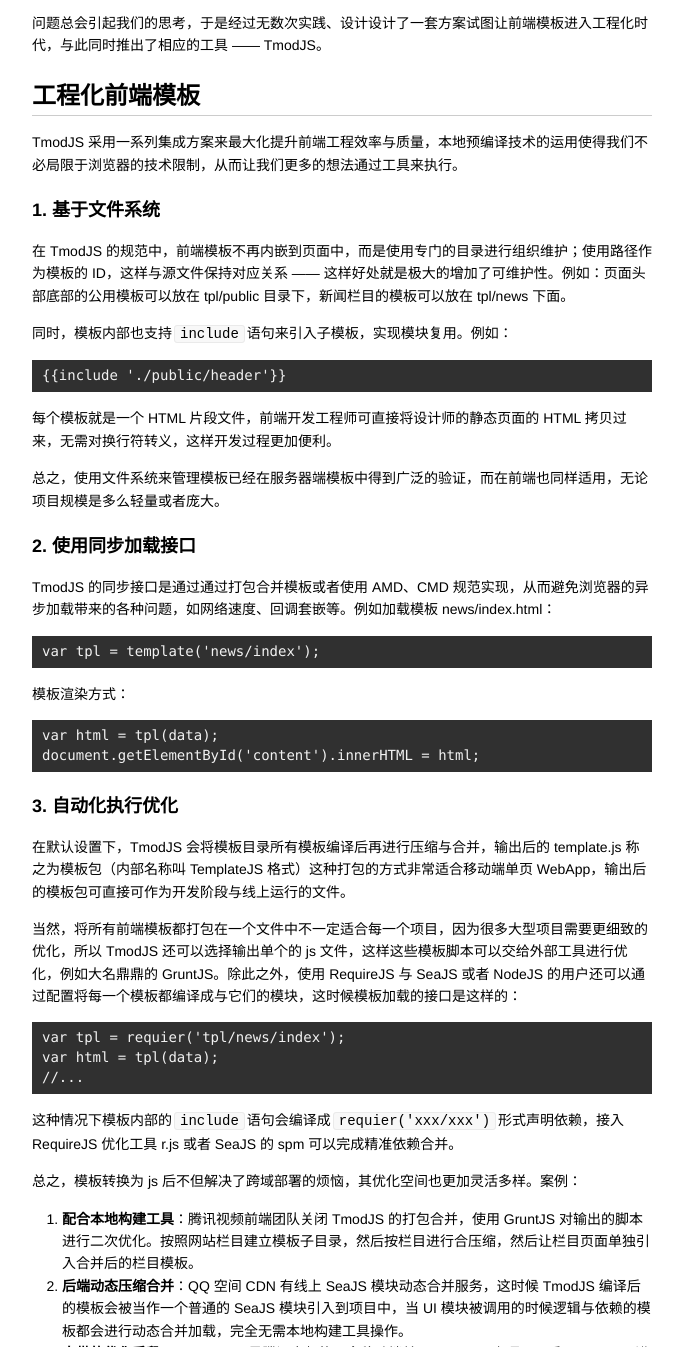
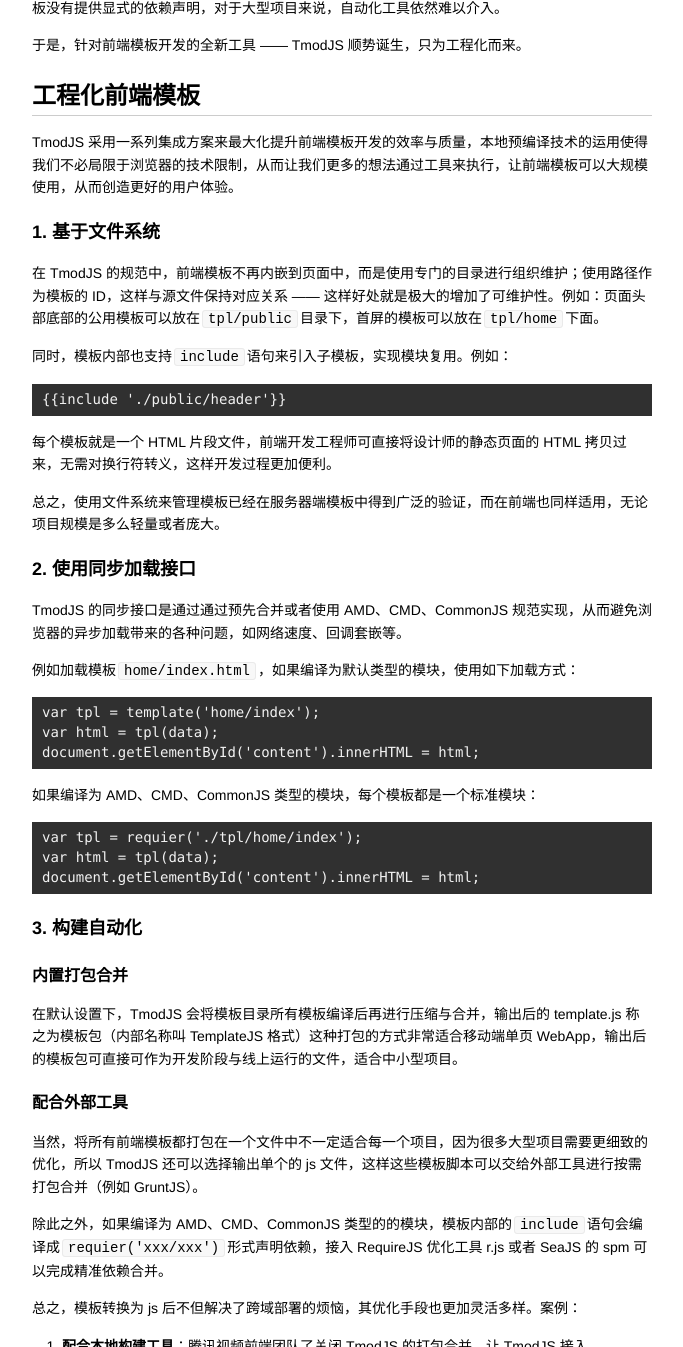
Before and after one commit to aui/tmodjs, a plain HTML site: page index.html in a window 1280 px wide. Shown: the part 2933-4280 px from the top of the page, without its empty margins (298-981 px from the left). Drawn offline with Linux system fonts and the light colour scheme.

Commit message:
Update index.html

```diff
--- a/index.html
+++ b/index.html
@@ -295,7 +295,7 @@
 
 <h4>1. Ajax 拉取方案</h4>
 
-<p>通过 Ajax 加载远程模板，然后再使用模板引擎解析。这种方式的弊端相当明显：</p>
+<p>通过 Ajax 加载远程模板，然后再使用模板引擎解析。这种方式的好处就是模板可以按文件存放，书写起来也是十分便利，但弊端相当明显：</p>
 
 <ol>
 <li>无法跨域部署。这是由浏览器同源策略限制的，导致模板无法部署到 CDN 网络。</li>
@@ -361,12 +361,12 @@
 
 <p>在实践中我们发现：方便优化的模式不利于开发；利于开发的模式不利于优化。</p>
 
-<p>为了解决上述问题，业界先后出现了一些工具，如 handlebars.js 与 Hogan.js（来自 Twitter） 采用了预编译技术来完成模板到 js 的转换，以 handlebars.js 使用为例，先使用 NodeJS 安装它：</p>
+<p>业界后来出现了一些工具试图解决上述问题，如 Handlebars.js 与 Hogan.js（来自 Twitter） 采用了预编译技术来完成模板到 js 的转换，以 Handlebars.js 使用为例，先使用 NodeJS 安装它：</p>
 
 <pre><code>$ npm install -g handlebars
 </code></pre>
 
-<p>然后提取模板内容（<code>script</code> 标签之间）并保存到一个文件中。在这里我们把它保存为 <code>user.tmpl</code>。运行 <code>handlebars</code> 命令预编译这个模板文件。</p>
+<p>然后提取模板内容（<code>script</code>标签之间）并保存到一个文件中。在这里我们把它保存为 <code>user.tmpl</code>。运行 <code>handlebars</code> 命令预编译这个模板文件。</p>
 
 <pre><code>$ handlebars user.tmpl -f user.tmpl.js
 </code></pre>
@@ -384,15 +384,15 @@
 
 <p>预编译工具在一定程度上解决了我们的问题，但由于操作实在是太繁琐，因此它们也并没有流行起来。前端模板因为大量的局部模板存在，相对于后端模板的一个显著特征是碎片化程度高，例如一个 web app 单页应用，几百条前端模板是常有的事儿，开发阶段我们会不断的添加、修改模板，如果每次都需要重新编译这简直会令人抓狂，与此同时大量零散的模板脚本也会引发新的问题，编译后的模板没有提供显式的依赖声明，对于大型项目来说，自动化工具依然难以介入。</p>
 
-<p>问题总会引起我们的思考，于是经过无数次实践、设计设计了一套方案试图让前端模板进入工程化时代，与此同时推出了相应的工具 —— TmodJS。</p>
+<p>于是，针对前端模板开发的全新工具 —— TmodJS 顺势诞生，只为工程化而来。</p>
 
 <h2>工程化前端模板</h2>
 
-<p>TmodJS 采用一系列集成方案来最大化提升前端工程效率与质量，本地预编译技术的运用使得我们不必局限于浏览器的技术限制，从而让我们更多的想法通过工具来执行。</p>
+<p>TmodJS 采用一系列集成方案来最大化提升前端模板开发的效率与质量，本地预编译技术的运用使得我们不必局限于浏览器的技术限制，从而让我们更多的想法通过工具来执行，让前端模板可以大规模使用，从而创造更好的用户体验。</p>
 
 <h3>1. 基于文件系统</h3>
 
-<p>在 TmodJS 的规范中，前端模板不再内嵌到页面中，而是使用专门的目录进行组织维护；使用路径作为模板的 ID，这样与源文件保持对应关系 —— 这样好处就是极大的增加了可维护性。例如：页面头部底部的公用模板可以放在 tpl/public 目录下，新闻栏目的模板可以放在 tpl/news 下面。</p>
+<p>在 TmodJS 的规范中，前端模板不再内嵌到页面中，而是使用专门的目录进行组织维护；使用路径作为模板的 ID，这样与源文件保持对应关系 —— 这样好处就是极大的增加了可维护性。例如：页面头部底部的公用模板可以放在<code>tpl/public</code>目录下，首屏的模板可以放在<code>tpl/home</code>下面。</p>
 
 <p>同时，模板内部也支持<code>include</code>语句来引入子模板，实现模块复用。例如：</p>
 
@@ -405,34 +405,38 @@
 
 <h3>2. 使用同步加载接口</h3>
 
-<p>TmodJS 的同步接口是通过通过打包合并模板或者使用 AMD、CMD 规范实现，从而避免浏览器的异步加载带来的各种问题，如网络速度、回调套嵌等。例如加载模板 news/index.html：</p>
+<p>TmodJS 的同步接口是通过通过预先合并或者使用 AMD、CMD、CommonJS 规范实现，从而避免浏览器的异步加载带来的各种问题，如网络速度、回调套嵌等。</p>
 
-<pre><code>var tpl = template('news/index');
-</code></pre>
+<p>例如加载模板<code>home/index.html</code>，如果编译为默认类型的模块，使用如下加载方式：</p>
 
-<p>模板渲染方式：</p>
-
-<pre><code>var html = tpl(data);
+<pre><code>var tpl = template('home/index');
+var html = tpl(data);
 document.getElementById('content').innerHTML = html;
 </code></pre>
 
-<h3>3.  自动化执行优化</h3>
+<p>如果编译为 AMD、CMD、CommonJS 类型的模块，每个模板都是一个标准模块：</p>
 
-<p>在默认设置下，TmodJS 会将模板目录所有模板编译后再进行压缩与合并，输出后的 template.js 称之为模板包（内部名称叫 TemplateJS 格式）这种打包的方式非常适合移动端单页 WebApp，输出后的模板包可直接可作为开发阶段与线上运行的文件。</p>
-
-<p>当然，将所有前端模板都打包在一个文件中不一定适合每一个项目，因为很多大型项目需要更细致的优化，所以 TmodJS 还可以选择输出单个的 js 文件，这样这些模板脚本可以交给外部工具进行优化，例如大名鼎鼎的 GruntJS。除此之外，使用 RequireJS 与 SeaJS 或者 NodeJS 的用户还可以通过配置将每一个模板都编译成与它们的模块，这时候模板加载的接口是这样的：</p>
-
-<pre><code>var tpl = requier('tpl/news/index');
+<pre><code>var tpl = requier('./tpl/home/index');
 var html = tpl(data);
-//...
+document.getElementById('content').innerHTML = html;
 </code></pre>
 
-<p>这种情况下模板内部的<code>include</code>语句会编译成<code>requier('xxx/xxx')</code>形式声明依赖，接入 RequireJS 优化工具 r.js 或者 SeaJS 的 spm 可以完成精准依赖合并。</p>
+<h3>3.  构建自动化</h3>
 
-<p>总之，模板转换为 js 后不但解决了跨域部署的烦恼，其优化空间也更加灵活多样。案例：</p>
+<h4>内置打包合并</h4>
+
+<p>在默认设置下，TmodJS 会将模板目录所有模板编译后再进行压缩与合并，输出后的 template.js 称之为模板包（内部名称叫 TemplateJS 格式）这种打包的方式非常适合移动端单页 WebApp，输出后的模板包可直接可作为开发阶段与线上运行的文件，适合中小型项目。</p>
+
+<h4>配合外部工具</h4>
+
+<p>当然，将所有前端模板都打包在一个文件中不一定适合每一个项目，因为很多大型项目需要更细致的优化，所以 TmodJS 还可以选择输出单个的 js 文件，这样这些模板脚本可以交给外部工具进行按需打包合并（例如 GruntJS）。</p>
+
+<p>除此之外，如果编译为 AMD、CMD、CommonJS 类型的的模块，模板内部的<code>include</code>语句会编译成<code>requier('xxx/xxx')</code>形式声明依赖，接入 RequireJS 优化工具 r.js 或者 SeaJS 的 spm 可以完成精准依赖合并。</p>
+
+<p>总之，模板转换为 js 后不但解决了跨域部署的烦恼，其优化手段也更加灵活多样。案例：</p>
 
 <ol>
-<li><strong>配合本地构建工具</strong>：腾讯视频前端团队关闭 TmodJS 的打包合并，使用 GruntJS 对输出的脚本进行二次优化。按照网站栏目建立模板子目录，然后按栏目进行合压缩，然后让栏目页面单独引入合并后的栏目模板。</li>
+<li><strong>配合本地构建工具</strong>：腾讯视频前端团队了关闭 TmodJS 的打包合并，让 TmodJS 接入 GruntJS，让 GruntJS 对 TmodJS 输出的脚本进行构建：按照网站栏目建立模板子目录，然后按栏目进行合压缩，然后让栏目页面单独引入合并后的栏目模板。</li>
 <li><strong>后端动态压缩合并</strong>：QQ 空间 CDN 有线上 SeaJS 模块动态合并服务，这时候 TmodJS 编译后的模板会被当作一个普通的 SeaJS 模块引入到项目中，当 UI 模块被调用的时候逻辑与依赖的模板都会进行动态合并加载，完全无需本地构建工具操作。</li>
 <li><strong>自带的优化手段</strong>：MicroTrend 是腾讯内部的一个移动端单页 WebApp 小项目，采用 TmodJS 进行模板管理后，模板被打包压缩到一个 js 文件中，开发阶段输出的模板包直接作为发布后的文件，十分便捷。<a href="http://microtrend.cdc.tencent.com/tpl/dist/template.js">查看编译后的模板</a></li>
 </ol>
@@ -444,7 +448,7 @@
 
 <p>无论如何模板最终都会转换成 js，亦可使用 Fiddler 将线上模板映射到本地进行开发调试；如果开启实时编译，开发阶段模板修改后只需要刷新浏览器即可预览到效果。</p>
 
-<p>通常在模板开发阶段会经常遇到数据与预期不符合的情况，TmodJS 编译后的模板还支持运行时调试，可以在控制台输出报错信息，并且可精确到模板所在行：</p>
+<p>通常在模板开发阶段会经常遇到数据与预期不符合的情况，前端模板调试成了一个棘手的问题，于是 TmodJS 支持编译调试版本，这样可以在运行时进行调试，控制台可以定位到出错模板所在的行：</p>
 
 <pre><code>Template Error
 
@@ -466,9 +470,7 @@
 
 <h3>5. 前后端模板共用</h3>
 
-<p>前面提到，TmodJS 默认设置下会输出一个包含所有模板的模板包 template.js，这个文件可以兼容多种模块格式，除了通过脚本直接加载还可以使用 RequierJS、SeaJS、NodeJS 加载。</p>
-
-<p>RequierJS 的模块规范是 AMD，SeaJS 的模块是 CMD，而 NodeJS 的模块规范是 CommonJS —— 这几种规范有很多共同点，很容易进行兼容，这是模板包内部的实现方式：</p>
+<p>前面提到，TmodJS 默认设置下会输出一个包含所有模板的模板包 template.js，这个文件可以兼容多种模块格式，除了通过<code>&lt;script&gt;</code>标签直接引入还可以使用 RequierJS、SeaJS、NodeJS 引入。RequierJS 的模块规范是 AMD，SeaJS 的模块是 CMD，而 NodeJS 的模块规范是 CommonJS —— 这几种规范有很多共同点，很容易进行兼容，这是模板包内部的实现方式：</p>
 
 <pre><code>// RequireJS &amp;&amp; SeaJS
 if (typeof define === 'function') {
@@ -488,17 +490,19 @@
 
 <p>模板包通过运行时判断后，会对不同的环境暴露对应 API，并且模板加载接口保持不变。</p>
 
-<p>除此之外，还可以将每个模板都编译为 NodeJS 模块。无论如何，后端直出 HTML 与前端异步加载的混合架构将变得简单自然！</p>
+<p>除此之外，还可以通过设置编译类型在浏览器端模块与 NodeJS 模块之间切换。无论如何，后端直出 HTML 与前端异步加载的混合架构将变得简单自然！</p>
 
 <h2>关于 TmodJS</h2>
 
-<p>起源于腾讯内部公用组件平台的开源项目，开发团队来自腾讯 QQ 空间与 CDC。</p>
+<p>起源于腾讯内部公用组件平台的开源项目，开发成员来自来自腾讯 QQ 空间与 CDC 前端团队。</p>
+
+<p><strong>TmodJS 主页</strong>：<a href="https://github.com/aui/tmodjs">https://github.com/aui/tmodjs</a></p>
 
 <h3>愿景</h3>
 
-<p>希望 TmodJS 成为每个前端开发者必备的利器！</p>
+<p>希望 TmodJS 能成为每个前端开发者必备的利器！</p>
 
-<h3>常见问题</h3>
+<h3>问题</h3>
 
 <p>问：TmodJS 需要部署到服务器中吗？</p>
 
@@ -528,4 +532,8 @@
 <li>Spa（迅雷）</li>
 <li>MicroTrend（腾讯）</li>
 <li>Tracker（腾讯）</li>
-<li>…
+<li>……</li>
+</ul>
+
+</body>
+</html>
```
